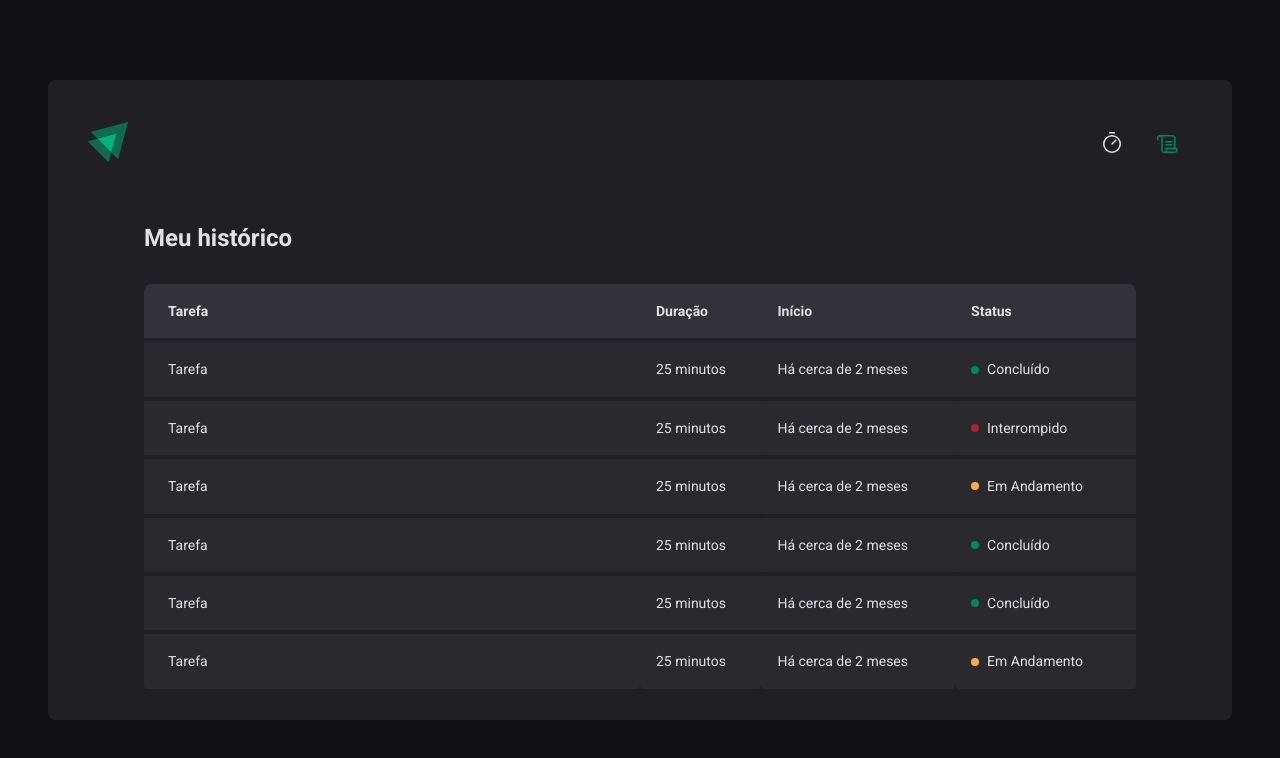
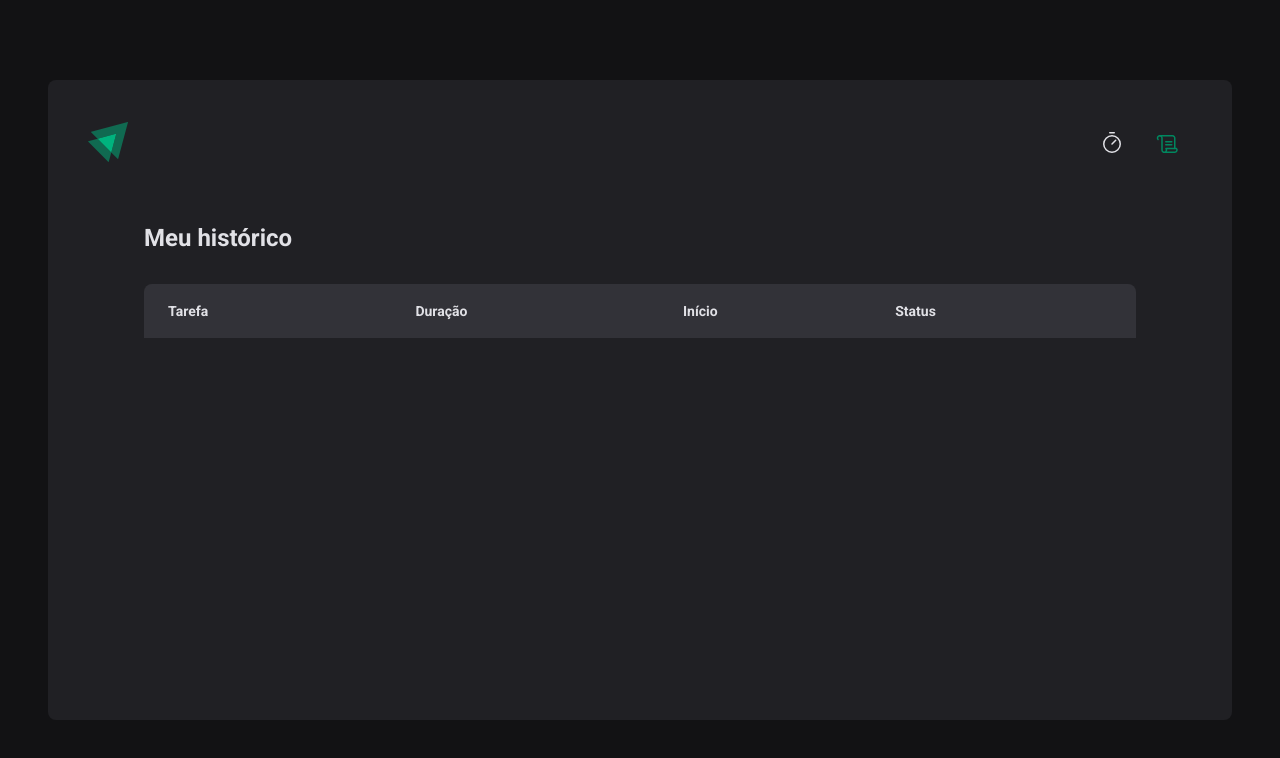
Before and after one commit to nadodev/ignite-timer, a React (Vite) app: page /history in a window 1280 px wide. Shown: the top 758 px of the page. Built offline with nearby package versions, Linux system fonts and the light colour scheme.

Commit message:
feat: ajustado pagina de history para receber os ciclos

```diff
--- a/src/App.tsx
+++ b/src/App.tsx
@@ -3,13 +3,16 @@ import { Router } from './Router'
 import { ThemeProvider } from 'styled-components'
 import { defaultTheme } from './styles/themes/themeDefault'
 import { GlobalStyle } from './styles/global'
+import { ActivityCycleProvider } from './context/CycleContext'
 
 export function App() {
   return (
     <BrowserRouter>
       <ThemeProvider theme={defaultTheme}>
         <GlobalStyle />
-        <Router />
+        <ActivityCycleProvider>
+          <Router />
+        </ActivityCycleProvider>
       </ThemeProvider>
     </BrowserRouter>
   )
--- /dev/null
+++ b/src/context/CycleContext.tsx
@@ -0,0 +1,108 @@
+import { createContext, useState } from 'react'
+
+interface Cycle {
+  id: string
+  task: string
+  minutesAmount: number
+  startDateTime: Date
+  interruptionsDateTime?: Date
+  finishDateTime?: Date
+}
+
+interface CreateCycleData {
+  task: string
+  minutesAmount: number
+}
+
+interface activityCicleContextProps {
+  activeCycle: Cycle | undefined
+  activeCycleId: string | null
+  markCurrentCycleAsFinished: () => void
+  setSecondsPassed: (secondsPassed: number) => void
+  amountSecondsPassed: number
+  CreateNewCicle: (data: CreateCycleData) => void
+  handleInterruptCountdown: () => void
+  cycles: Cycle[]
+}
+export const ActivityCycleContext = createContext(
+  {} as activityCicleContextProps,
+)
+
+export function ActivityCycleProvider({
+  children,
+}: {
+  children: React.ReactNode
+}) {
+  const [cycles, setCycles] = useState<Cycle[]>([])
+  const [activeCycleId, setActiveCycleId] = useState<string | null>(null)
+  const [amountSecondsPassed, setAmountSecondsPassed] = useState(0)
+
+  const activeCycle = cycles.find((cycle) => cycle.id === activeCycleId)
+
+  function setSecondsPassed(secondsPassed: number) {
+    setAmountSecondsPassed(secondsPassed)
+  }
+
+  function CreateNewCicle(data: CreateCycleData) {
+    const id = String(new Date().getTime())
+
+    const newCycle: Cycle = {
+      id,
+      task: data.task,
+      minutesAmount: data.minutesAmount,
+      startDateTime: new Date(),
+    }
+
+    setCycles((prevstate) => [...prevstate, newCycle])
+    setActiveCycleId(id)
+    setAmountSecondsPassed(0)
+  }
+
+  function handleInterruptCountdown() {
+    setActiveCycleId(null)
+    setCycles((state) =>
+      state.map((cycle) => {
+        if (cycle.id === activeCycleId) {
+          return {
+            ...cycle,
+            interruptionsDateTime: new Date(),
+          }
+        } else {
+          return cycle
+        }
+      }),
+    )
+  }
+
+  function markCurrentCycleAsFinished() {
+    setCycles((state) =>
+      state.map((cycle) => {
+        if (cycle.id === activeCycleId) {
+          return {
+            ...cycle,
+            finishDateTime: new Date(),
+          }
+        } else {
+          return cycle
+        }
+      }),
+    )
+  }
+
+  return (
+    <ActivityCycleContext.Provider
+      value={{
+        activeCycle,
+        activeCycleId,
+        markCurrentCycleAsFinished,
+        amountSecondsPassed,
+        setSecondsPassed,
+        CreateNewCicle,
+        handleInterruptCountdown,
+        cycles,
+      }}
+    >
+      {children}
+    </ActivityCycleContext.Provider>
+  )
+}
--- a/src/pages/History/index.tsx
+++ b/src/pages/History/index.tsx
@@ -1,6 +1,10 @@
+import { useContext } from 'react'
+import { ActivityCycleContext } from '../../context/CycleContext'
 import { HistoryContainer, HistoryList, Status } from './style'
-
+import { formatDistanceToNow } from 'date-fns'
+import ptBR from 'date-fns/locale/pt-BR'
 export function History() {
+  const { cycles } = useContext(ActivityCycleContext)
   return (
     <HistoryContainer>
       <h1>Meu histórico</h1>
@@ -16,54 +20,33 @@ export function History() {
             </tr>
           </thead>
           <tbody>
-            <tr>
-              <td>Tarefa</td>
-              <td>25 minutos</td>
-              <td>Há cerca de 2 meses</td>
-              <td>
-                <Status statusColor="green">Concluído</Status>
-              </td>
-            </tr>
-            <tr>
-              <td>Tarefa</td>
-              <td>25 minutos</td>
-              <td>Há cerca de 2 meses</td>
-              <td>
-                <Status statusColor="red">Interrompido</Status>
-              </td>
-            </tr>
-            <tr>
-              <td>Tarefa</td>
-              <td>25 minutos</td>
-              <td>Há cerca de 2 meses</td>
-              <td>
-                <Status statusColor="yellow">Em Andamento</Status>
-              </td>
-            </tr>
-            <tr>
-              <td>Tarefa</td>
-              <td>25 minutos</td>
-              <td>Há cerca de 2 meses</td>
-              <td>
-                <Status statusColor="green">Concluído</Status>
-              </td>
-            </tr>
-            <tr>
-              <td>Tarefa</td>
-              <td>25 minutos</td>
-              <td>Há cerca de 2 meses</td>
-              <td>
-                <Status statusColor="green">Concluído</Status>
-              </td>
-            </tr>
-            <tr>
-              <td>Tarefa</td>
-              <td>25 minutos</td>
-              <td>Há cerca de 2 meses</td>
-              <td>
-                <Status statusColor="yellow">Em Andamento</Status>
-              </td>
-            </tr>
+            {cycles.map((cycle) => {
+              return (
+                <tr key={cycle.id}>
+                  <td>{cycle.task}</td>
+                  <td>{cycle.minutesAmount}</td>
+                  <td>
+                    {formatDistanceToNow(cycle.startDateTime, {
+                      locale: ptBR,
+                      addSuffix: true,
+                    })}
+                  </td>
+                  <td>
+                    {cycle.finishDateTime && (
+                      <Status statusColor="green">Concluído</Status>
+                    )}
+
+                    {cycle.interruptionsDateTime && (
+                      <Status statusColor="red">Interrompido</Status>
+                    )}
+
+                    {!cycle.interruptionsDateTime && !cycle.finishDateTime && (
+                      <Status statusColor="yellow">Em Andamento</Status>
+                    )}
+                  </td>
+                </tr>
+              )
+            })}
           </tbody>
         </table>
       </HistoryList>
--- a/src/pages/Home/components/Countdown/index.tsx
+++ b/src/pages/Home/components/Countdown/index.tsx
@@ -1,7 +1,7 @@
 import { useContext, useEffect } from 'react'
 import { CountdownContainer, Separator } from './style'
 import { differenceInSeconds } from 'date-fns'
-import { ActivityCycleContext } from '../..'
+import { ActivityCycleContext } from '../../../../context/CycleContext'
 
 export function Countdown() {
   const {
@@ -20,6 +20,7 @@ export function Countdown() {
   const minutes = String(minutesAmount).padStart(2, '0')
 
   const seconds = String(secondsAmount).padStart(2, '0')
+
   useEffect(() => {
     let interval: number
     if (activeCycle) {
--- a/src/pages/Home/components/NewCycleForm/index.tsx
+++ b/src/pages/Home/components/NewCycleForm/index.tsx
@@ -1,7 +1,7 @@
 import { useContext } from 'react'
 import { FormContainer, MinutesAmountInput, TaskInput } from './style'
-import { ActivityCycleContext } from '../..'
 import { useFormContext } from 'react-hook-form'
+import { ActivityCycleContext } from '../../../../context/CycleContext'
 
 export function NewCycleForm() {
   const { activeCycle } = useContext(ActivityCycleContext)
--- a/src/pages/Home/index.tsx
+++ b/src/pages/Home/index.tsx
@@ -1,6 +1,5 @@
-import { createContext, useState } from 'react'
 import { HandPalm, Play } from 'phosphor-react'
-import { FormProvider, useForm } from 'react-hook-form'
+import { FormProvider, useForm, useFormContext } from 'react-hook-form'
 import { zodResolver } from '@hookform/resolvers/zod'
 import * as zod from 'zod'
 import {
@@ -10,6 +9,8 @@ import {
 } from './style'
 import { NewCycleForm } from './components/NewCycleForm'
 import { Countdown } from './components/Countdown'
+import { useContext } from 'react'
+import { ActivityCycleContext } from '../../context/CycleContext'
 
 const newCycleFormValidationSchema = zod.object({
   task: zod.string().min(1, 'Informe a tarefa'),
@@ -18,119 +19,34 @@ const newCycleFormValidationSchema = zod.object({
 
 type NewCycleFormData = zod.infer<typeof newCycleFormValidationSchema>
 
-interface Cycle {
-  id: string
-  task: string
-  minutesAmount: number
-  startDateTime: Date
-  interruptionsDateTime?: Date
-  finishDateTime?: Date
-}
-
-interface activityCicleContextProps {
-  activeCycle: Cycle | undefined
-  activeCycleId: string | null
-  markCurrentCycleAsFinished: () => void
-  setSecondsPassed: (secondsPassed: number) => void
-  amountSecondsPassed: number
-}
-
-export const ActivityCycleContext = createContext(
-  {} as activityCicleContextProps,
-)
-
 export function Home() {
-  const [cycles, setCycles] = useState<Cycle[]>([])
-  const [activeCycleId, setActiveCycleId] = useState<string | null>(null)
-
+  const { activeCycle, CreateNewCicle, handleInterruptCountdown } =
+    useContext(ActivityCycleContext)
   const optionsDefaultValues = { task: '', minutesAmount: 0 }
-  const [amountSecondsPassed, setAmountSecondsPassed] = useState(0)
-
   const newCycleForm = useForm<NewCycleFormData>({
     resolver: zodResolver(newCycleFormValidationSchema),
     defaultValues: optionsDefaultValues,
   })
 
-  const { watch, handleSubmit, reset } = newCycleForm
+  const { handleSubmit, watch, reset } = newCycleForm
 
-  const activeCycle = cycles.find((cycle) => cycle.id === activeCycleId)
-
-  function handleStartCountdown(data: NewCycleFormData) {
-    const id = String(new Date().getTime())
-    const newCycle: Cycle = {
-      id,
-      task: data.task,
-      minutesAmount: data.minutesAmount,
-      startDateTime: new Date(),
-    }
-
-    setCycles((prevstate) => [...prevstate, newCycle])
-    setActiveCycleId(id)
-    setAmountSecondsPassed(0)
-
+  function handleCreateNewCicle(data: NewCycleFormData) {
+    CreateNewCicle(data)
     reset()
   }
 
   const task = watch('task')
   const isSubmitDisabled = !task
-
-  function setSecondsPassed(secondsPassed: number) {
-    setAmountSecondsPassed(secondsPassed)
-  }
-
-  function markCurrentCycleAsFinished() {
-    setCycles((state) =>
-      state.map((cycle) => {
-        if (cycle.id === activeCycleId) {
-          return {
-            ...cycle,
-            finishDateTime: new Date(),
-          }
-        } else {
-          return cycle
-        }
-      }),
-    )
-  }
-
-  function handleInterruptCountdown() {
-    setActiveCycleId(null)
-    setCycles((state) =>
-      state.map((cycle) => {
-        if (cycle.id === activeCycleId) {
-          return {
-            ...cycle,
-            interruptionsDateTime: new Date(),
-          }
-        } else {
-          return cycle
-        }
-      }),
-    )
-  }
-
   return (
-    <ActivityCycleContext.Provider
-      value={{
-        activeCycle,
-        activeCycleId,
-        markCurrentCycleAsFinished,
-        amountSecondsPassed,
-        setSecondsPassed,
-      }}
-    >
     <HomeContainer>
-        <form onSubmit={handleSubmit(handleStartCountdown)} action="#">
+      <form onSubmit={handleSubmit(handleCreateNewCicle)} action="#">
         <FormProvider {...newCycleForm}>
           <NewCycleForm />
         </FormProvider>
         <Countdown />
 
         {activeCycle ? (
-            <StopCountdownButton
-              type="button"
-              onClick={handleInterruptCountdown}
-            >
+          <StopCountdownButton type="button" onClick={handleInterruptCountdown}>
             <HandPalm size={24} /> Interromper
           </StopCountdownButton>
         ) : (
@@ -140,6 +56,5 @@ export function Home() {
         )}
       </form>
     </HomeContainer>
-    </ActivityCycleContext.Provider>
   )
 }
```
Lines whose indentation alone changed are shown as unchanged.
